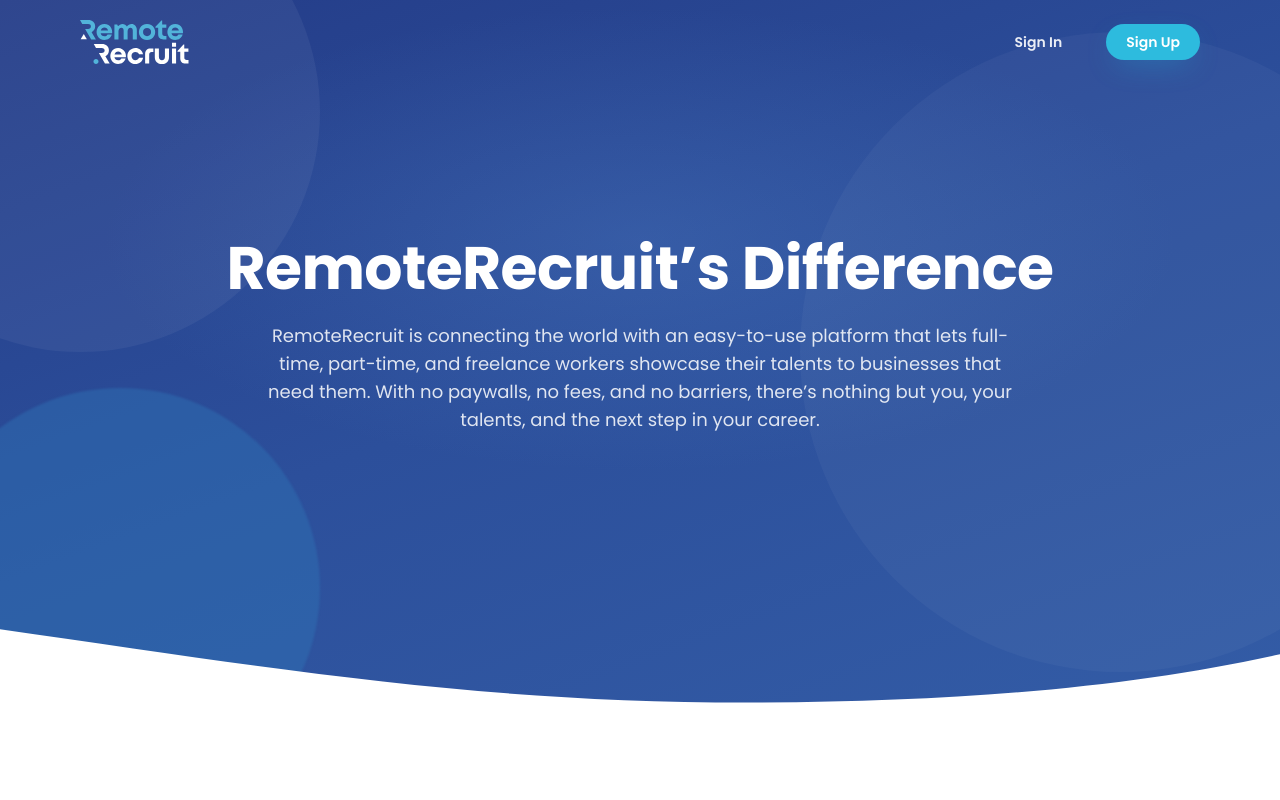
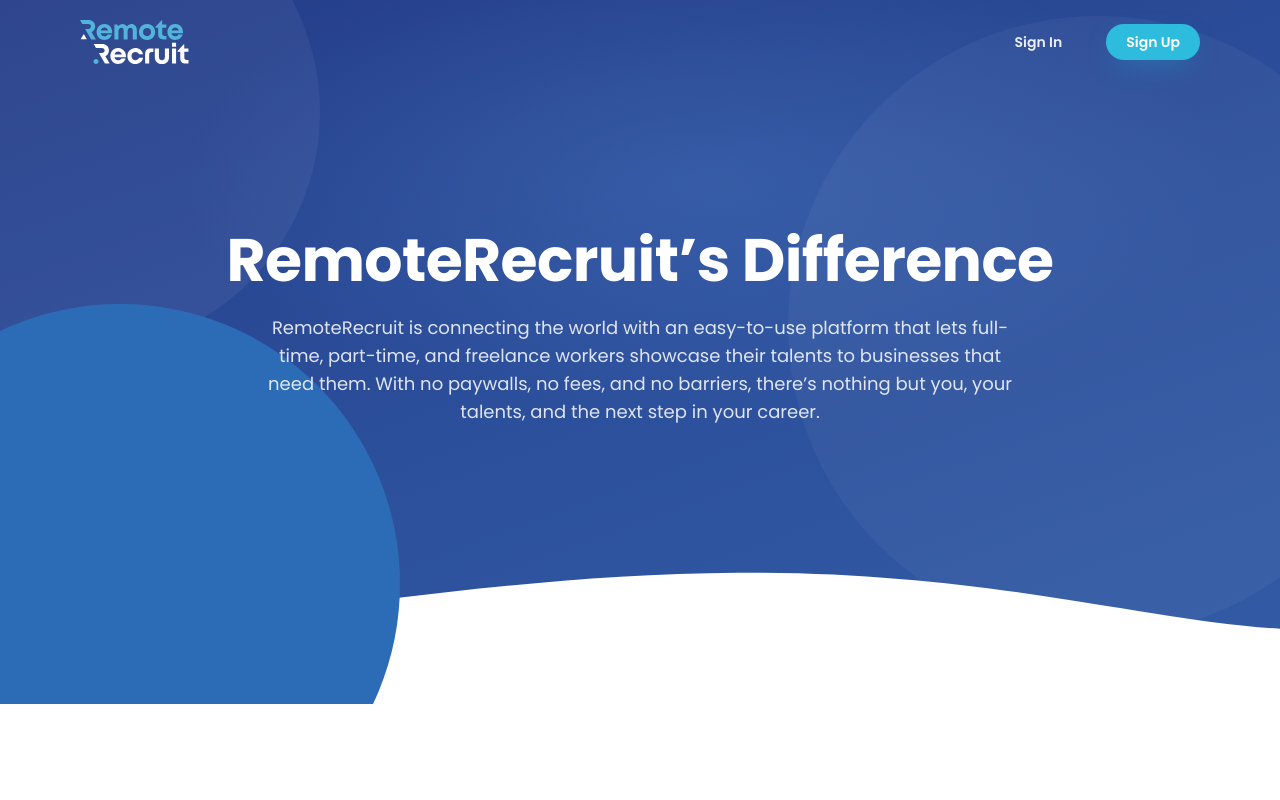
Before and after one commit to Shahin-Sheikh/RemoteRecruit-Home-Page-FrontEnd, a React (Vite) app: page / in a window 1280 px wide. Shown: the top 800 px of the page. Built offline with nearby package versions, Linux system fonts and the light colour scheme.

Commit message:
Match hero wave and bottom-left blue circle to Figma
- Reshape white wave to a gentle hump cresting centre-right
- Add brighter blue circle layered over the wave at bottom-left
- Faint discs top-left and right

```diff
--- a/src/components/sections/Hero.jsx
+++ b/src/components/sections/Hero.jsx
@@ -4,24 +4,24 @@
 // Royal/cobalt-blue hero gradient sampled from the Figma background (1440×704).
 const heroBackground = {
   backgroundImage: [
-    'radial-gradient(70% 55% at 50% 34%, rgba(82,130,200,0.30) 0%, rgba(82,130,200,0) 60%)',
+    'radial-gradient(68% 55% at 55% 26%, rgba(86,134,205,0.30) 0%, rgba(86,134,205,0) 60%)',
     'linear-gradient(160deg, #243c88 0%, #2c4f9b 50%, #335ca6 100%)',
   ].join(', '),
 }
 
 /**
- * Hero — "RemoteRecruit's Difference". Royal-blue gradient with large
- * translucent orbs and a white wave that blends into the next section.
+ * Hero — "RemoteRecruit's Difference". Royal-blue gradient with faint orbs, a
+ * gentle white wave cresting centre-right, and a brighter blue circle layered
+ * over the wave at the bottom-left (matching the Figma).
  */
 export default function Hero() {
   return (
     <section id="top" className="relative overflow-hidden" style={heroBackground}>
-      {/* Decorative orbs (match the Figma circles) */}
+      {/* Faint decorative discs */}
       <span className="pointer-events-none absolute -left-40 -top-32 h-[480px] w-[480px] rounded-full bg-white/[0.05]" aria-hidden="true" />
-      <span className="pointer-events-none absolute -right-40 top-8 h-[640px] w-[640px] rounded-full bg-white/[0.035]" aria-hidden="true" />
-      <span className="pointer-events-none absolute -left-20 bottom-[-12%] h-[400px] w-[400px] rounded-full bg-[#2f73b6]/45 blur-[1px]" aria-hidden="true" />
+      <span className="pointer-events-none absolute -right-32 top-4 h-[620px] w-[620px] rounded-full bg-white/[0.04]" aria-hidden="true" />
 
-      <Container className="relative flex min-h-[600px] flex-col items-center justify-center pb-32 pt-32 text-center sm:min-h-[680px] sm:pb-44 sm:pt-36 lg:min-h-[704px]">
+      <Container className="relative z-10 flex min-h-[600px] flex-col items-center justify-center pb-36 pt-32 text-center sm:min-h-[680px] sm:pb-48 sm:pt-36 lg:min-h-[704px]">
         <SectionReveal immediate>
           <h1 className="mx-auto max-w-4xl text-4xl font-bold leading-tight text-white sm:text-5xl lg:text-[3.75rem]">
             RemoteRecruit&rsquo;s Difference
@@ -38,18 +38,24 @@
         </SectionReveal>
       </Container>
 
-      {/* White wave divider */}
+      {/* White wave divider — gentle hump cresting centre-right */}
       <svg
-        className="absolute inset-x-0 bottom-[-1px] h-[8vw] min-h-[70px] w-full"
-        viewBox="0 0 1440 140"
+        className="absolute inset-x-0 bottom-[-1px] h-[12vw] min-h-[110px] w-full"
+        viewBox="0 0 1440 170"
         preserveAspectRatio="none"
         aria-hidden="true"
       >
         <path
           fill="#ffffff"
-          d="M0 140h1440V70c-160 44-360 66-600 66C540 136 320 92 0 36V140z"
+          d="M0 170V92C260 90 520 26 830 24C1110 22 1290 78 1440 86V170H0Z"
         />
       </svg>
+
+      {/* Brighter blue circle layered over the wave at the bottom-left */}
+      <span
+        className="pointer-events-none absolute -bottom-40 -left-40 h-[560px] w-[560px] rounded-full bg-[#2c6cb6]"
+        aria-hidden="true"
+      />
     </section>
   )
 }
```
